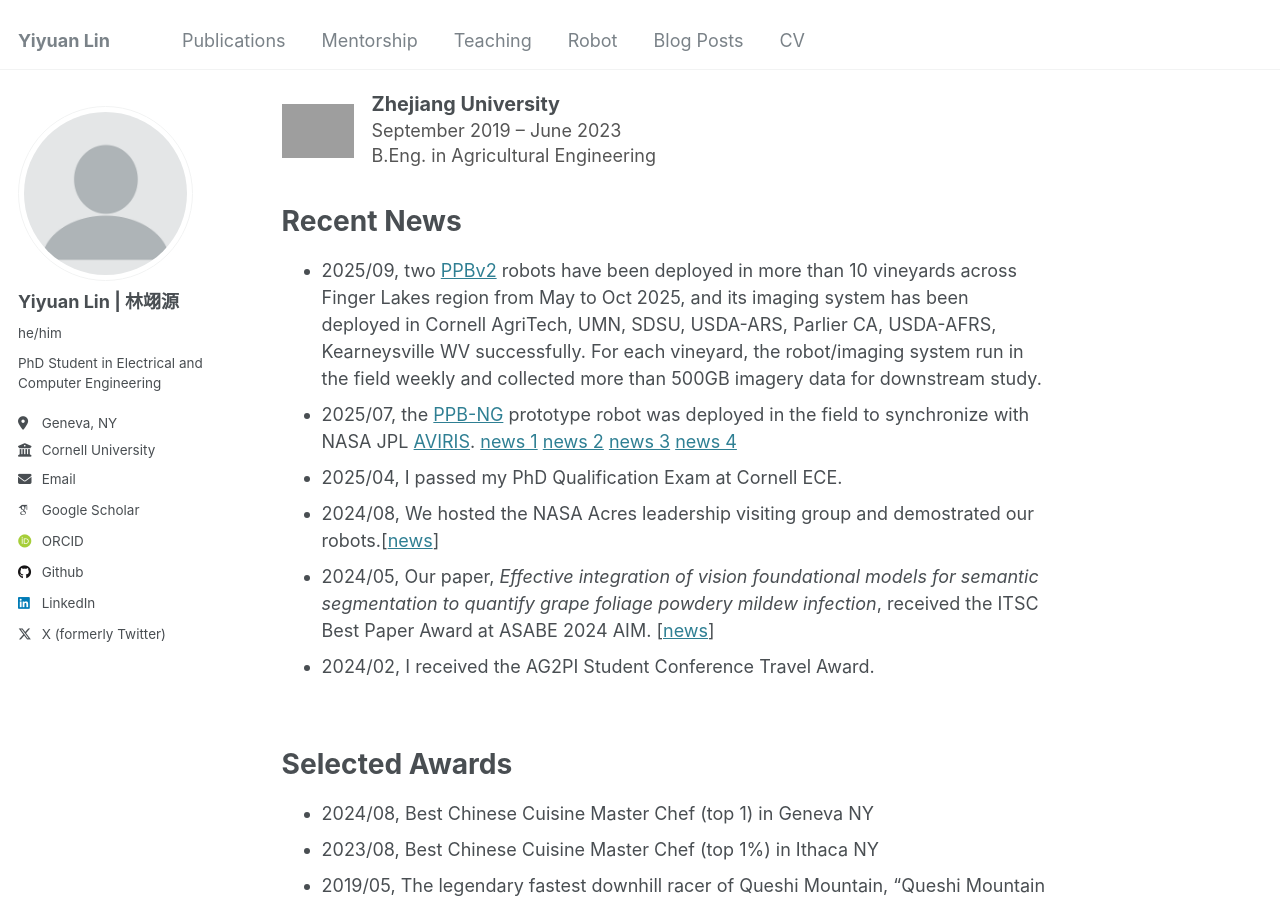
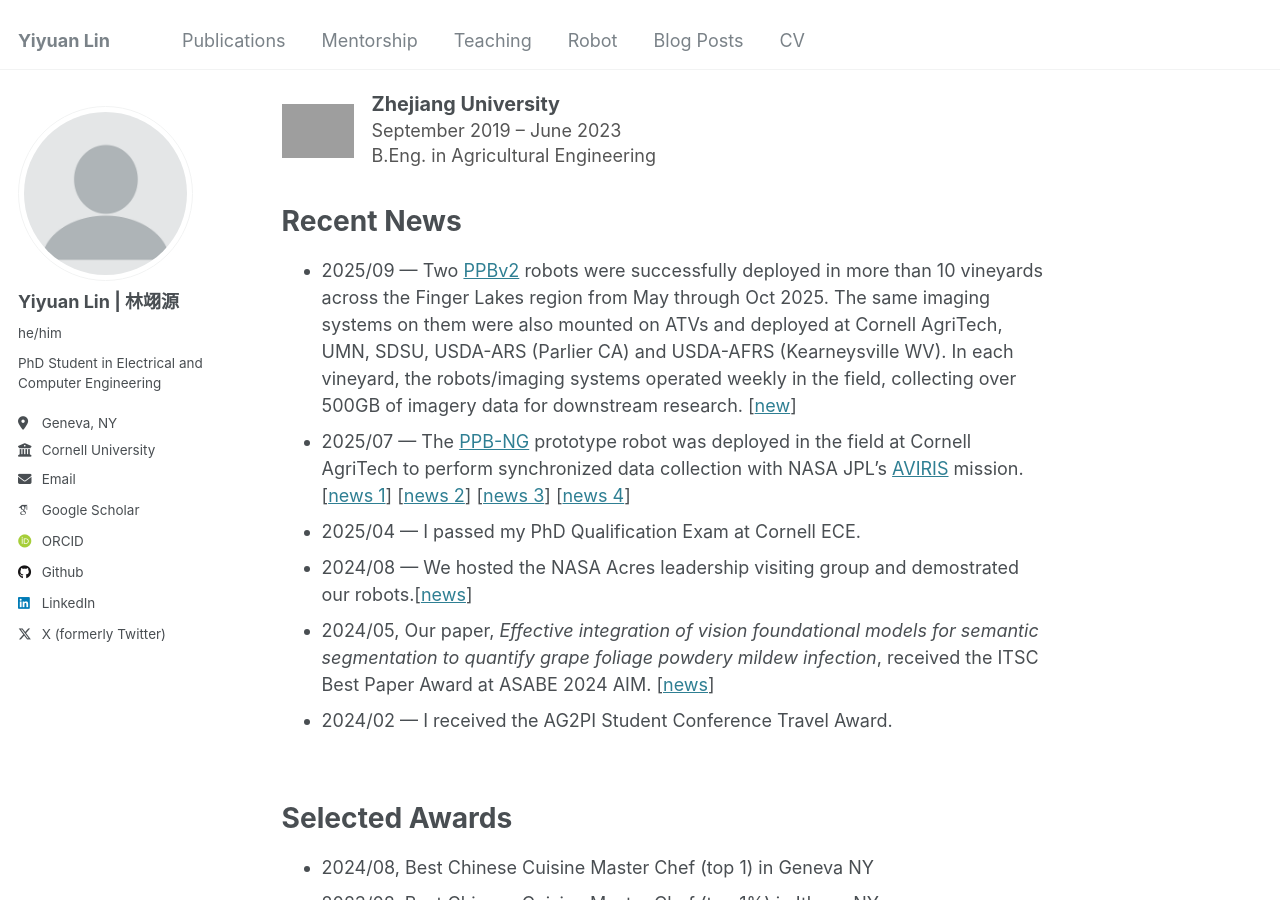
Before and after one commit to YiyuanLinXX/YiyuanLinXX.github.io, a Jekyll site: the page built from _pages/about.md, in a window 1280 px wide and 900 px high, scrolled down 409 px. Built offline with Jekyll 4.4.1, drawn with Linux system fonts in a browser that asks for light colours; some web fonts are replaced; grey boxes are pictures that could not be loaded.

Commit message:
update robots and news

```diff
--- a/_pages/about.md
+++ b/_pages/about.md
@@ -66,12 +66,12 @@ My unparalleled emotional sponsor: Xunyu Luo.
 </div>
 
 # Recent News
-- 2025/09, two [PPBv2](https://yiyuanlinxx.github.io/robot/2_PPB_V2/) robots have been deployed in more than 10 vineyards across Finger Lakes region from May to Oct 2025, and its imaging system has been deployed in Cornell AgriTech, UMN, SDSU, USDA-ARS, Parlier CA,  USDA-AFRS, Kearneysville WV successfully. For each vineyard, the robot/imaging system run in the field weekly and collected more than 500GB imagery data for downstream study.
-- 2025/07, the [PPB-NG](https://yiyuanlinxx.github.io/robot/1_PPB_NG/) prototype robot was deployed in the field to synchronize with NASA JPL [AVIRIS](https://aviris.jpl.nasa.gov/). [news 1](https://www.instagram.com/reel/DNESxjlKwJC/?igsh=bXp0d2twYnM0ZDBp) [news 2](https://www.post-journal.com/news/top-stories/2025/08/eye-on-the-sky/) [news 3](https://www.facebook.com/story.php?story_fbid=1232679688656040&id=100057420610467&mibextid=wwXIfr&rdid=wAPXvbyYI0goWUv8#) [news 4](https://blogs.cornell.edu/goldlab/lab-news/aviris3-flx-imagery/)
-- 2025/04, I passed my PhD Qualification Exam at Cornell ECE.
-- 2024/08, We hosted the NASA Acres leadership visiting group and demostrated our robots.[[news](https://news.cornell.edu/stories/2024/08/space-farm-readying-nasa-satellites-help-growers)]
+- 2025/09 — Two [PPBv2](https://yiyuanlinxx.github.io/robot/2_PPB_V2/) robots were successfully deployed in more than 10 vineyards across the Finger Lakes region from May through Oct 2025. The same imaging systems on them were also mounted on ATVs and deployed at Cornell AgriTech, UMN, SDSU, USDA-ARS (Parlier CA) and USDA-AFRS (Kearneysville WV). In each vineyard, the robots/imaging systems operated weekly in the field, collecting over 500GB of imagery data for downstream research. [[new](https://news.cornell.edu/stories/2025/09/robot-matches-humans-scouting-vineyard-diseases)]
+- 2025/07 — The [PPB-NG](https://yiyuanlinxx.github.io/robot/1_PPB_NG/) prototype robot was deployed in the field at Cornell AgriTech to perform synchronized data collection with NASA JPL's [AVIRIS](https://aviris.jpl.nasa.gov/) mission. [[news 1](https://www.instagram.com/reel/DNESxjlKwJC/?igsh=bXp0d2twYnM0ZDBp)] [[news 2](https://www.post-journal.com/news/top-stories/2025/08/eye-on-the-sky/)] [[news 3](https://www.facebook.com/story.php?story_fbid=1232679688656040&id=100057420610467&mibextid=wwXIfr&rdid=wAPXvbyYI0goWUv8#)] [[news 4](https://blogs.cornell.edu/goldlab/lab-news/aviris3-flx-imagery/)]
+- 2025/04 — I passed my PhD Qualification Exam at Cornell ECE.
+- 2024/08 — We hosted the NASA Acres leadership visiting group and demostrated our robots.[[news](https://news.cornell.edu/stories/2024/08/space-farm-readying-nasa-satellites-help-growers)]
 - 2024/05, Our paper, *Effective integration of vision foundational models for semantic segmentation to quantify grape foliage powdery mildew infection*, received the ITSC Best Paper Award at ASABE 2024 AIM. [[news](https://www.asabe.org/Awards-Competitions/Paper-Awards/ITSC-Paper-Awards)]
-- 2024/02, I received the AG2PI Student Conference Travel Award.
+- 2024/02 — I received the AG2PI Student Conference Travel Award.
 
 <br/>
 
```
Also changed, not shown: _portfolio/1_PPB_NG.md (+1 -1 lines), _portfolio/2_PPB_V2.md (+1 -1 lines).
